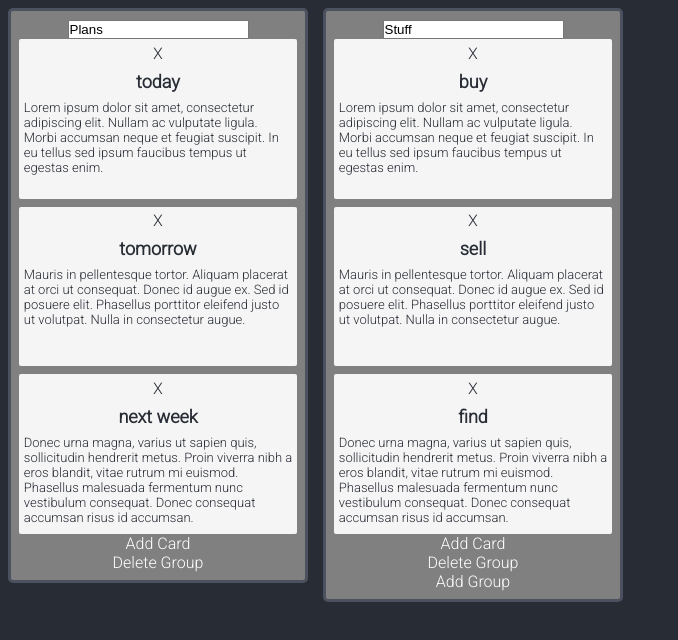
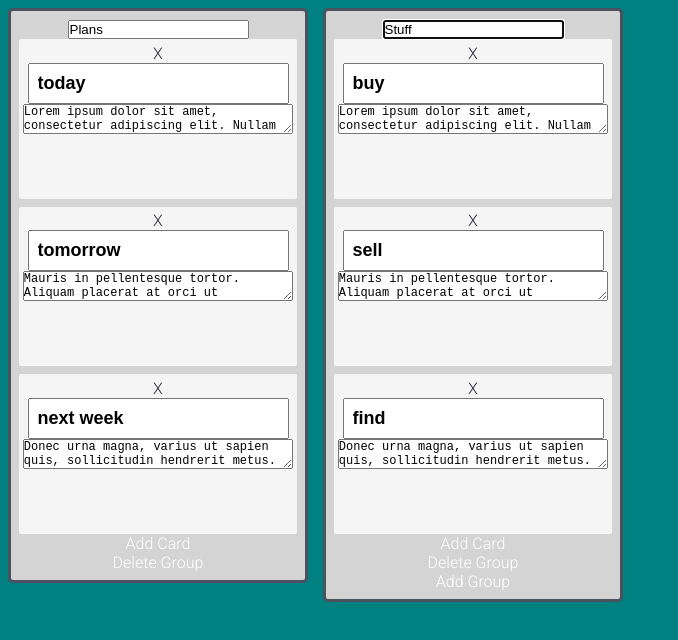
Before and after one commit to lennox-davidlevy/dragdrop, a React (Create React App) app: page / in a window 1280 px wide. Shown: the top 640 px of the page, without its empty margins (0-678 px from the left). Built offline with nearby package versions, Linux system fonts and the light colour scheme.

Commit message:
basic functionality complete

```diff
--- a/src/App.css
+++ b/src/App.css
@@ -8,7 +8,9 @@
 }
 
 .App-header {
-  background-color: #282c34;
+  /* background-color: #282c34; */
+  background-color: #008080;
+
   min-height: 100vh;
   display: flex;
   color: white;
@@ -37,7 +39,8 @@ body {
 
 .drag-group {
   border: 3px solid #4b515f;
-  background-color: #6e778a;
+  /* background-color: #6e778a; */
+  background-color: #c0c0c0;
   border-radius: 5px;
   padding: 0.5rem;
 }
@@ -55,8 +58,7 @@ body {
 }
 
 .current {
-  background-color: #6c7588;
-  color: rgba(0, 0, 0, 0);
+  opacity: 0;
 }
 .drag-item:not(:last-child) {
   margin-bottom: 0.5rem;
@@ -87,7 +89,7 @@ body {
   display: -ms-flexbox; /* Not needed if autoprefixing */
   display: flex;
   margin-left: -15px; /* gutter size offset */
-  width: auto;
+  width: 100%;
 }
 .my-masonry-grid_column {
   padding-left: 15px; /* gutter size */
@@ -97,8 +99,8 @@ body {
 }
 
 /* Style your items */
-.my-masonry-grid_column > div {
+.my-masonry-grid_column > .drag-group {
   /* change div to reference your elements you put in <Masonry> */
-  background: grey;
+  background: rgb(212, 212, 212);
   margin-bottom: 15px;
 }
--- a/src/App.js
+++ b/src/App.js
@@ -1,13 +1,11 @@
 import './App.css';
 import { data } from './dummyData';
 import DragGroup from './components/DragGroup';
-import Login from './components/Login';
 
 const App = () => {
   return (
     <div className="App">
       <div className="App-header">
-        {/* <Login /> */}
         <DragGroup data={data} />
       </div>
     </div>
--- a/src/components/DragGroup.js
+++ b/src/components/DragGroup.js
@@ -6,9 +6,16 @@ import Masonry from 'react-masonry-css';
 const DragContainer = ({ data }) => {
   const [list, setList] = useState(data);
   const [current, setCurrent] = useState(false);
-  const [editTitle, setEditTitle] = useState(false);
+  const [newGroupCheck, setNewGroupCheck] = useState(true);
   const dragItem = useRef();
   const dragNode = useRef();
+
+  useEffect(() => {
+    const loc = `${list.length - 1}input`;
+    const newGroupInput = document.getElementById(loc);
+    newGroupInput.focus();
+    setNewGroupCheck(false);
+  }, [newGroupCheck]);
 
   const handleDragStart = (e, params) => {
     dragItem.current = params;
@@ -74,6 +81,7 @@ const DragContainer = ({ data }) => {
     };
     newList.push(currentGroup);
     setList(newList);
+    setNewGroupCheck(true);
   };
 
   const deleteGroup = (groupIdx) => {
@@ -91,9 +99,9 @@ const DragContainer = ({ data }) => {
   };
 
   const breakpointColumnsObj = {
-    default: 4,
+    default: 2,
     1100: 3,
-    700: 2,
+    900: 2,
     500: 1,
   };
 
@@ -104,13 +112,23 @@ const DragContainer = ({ data }) => {
     setList(tempList);
   };
 
+  const handleItemInputChange = (e, index, itemIndex) => {
+    const { name, value } = e.target;
+    const tempList = JSON.parse(JSON.stringify(list));
+    tempList[index]['items'][itemIndex] = {
+      ...tempList[index]['items'][itemIndex],
+      [name]: value,
+    };
+    setList(tempList);
+  };
+
   const items = list.map((item, groupIdx) => {
-    const { title, items } = item;
+    const { items } = item;
     const groupId = item.id;
     return (
       <div
         key={groupIdx}
-        id={groupId}
+        // id={groupId}
         onDragEnter={
           current && !item.items.length
             ? (e) => handleDragEnter(e, { groupIdx, itemIdx: 0 })
@@ -119,6 +137,7 @@ const DragContainer = ({ data }) => {
         className="drag-group"
       >
         <input
+          id={`${groupIdx}input`}
           className="title-text"
           type="text"
           value={list[groupIdx]['title']}
@@ -126,6 +145,7 @@ const DragContainer = ({ data }) => {
           onChange={(e) => handleInputChange(e, groupIdx)}
         />
         <DragItems
+          list={list}
           items={items}
           groupIdx={groupIdx}
           groupId={groupId}
@@ -134,6 +154,7 @@ const DragContainer = ({ data }) => {
           handleDragStart={handleDragStart}
           getStyles={getStyles}
           deleteCard={deleteCard}
+          handleInputChange={handleItemInputChange}
         />
         <Button clickHandler={addCard} item={groupIdx} title="Add Card" />
         <Button
--- a/src/components/DragItems.js
+++ b/src/components/DragItems.js
@@ -1,36 +1,67 @@
 import React from 'react';
-import Item from './Item';
 
 const DragItems = ({
+  list,
   items,
   groupIdx,
   groupId,
   current,
   handleDragEnter,
   handleDragStart,
+  handleInputChange,
   getStyles,
   deleteCard,
 }) => {
   return (
     <div>
       {items.map((item, itemIdx) => {
-        const { title, content } = item;
         const itemId = item.id;
         return (
-          <Item
+          <div
+            onDragEnter={
+              current
+                ? (e) =>
+                    handleDragEnter(e, {
+                      groupIdx,
+                      groupId,
+                      itemIdx,
+                      itemId: itemId,
+                    })
+                : null
+            }
+            draggable={true}
+            onDragStart={(e) =>
+              handleDragStart(e, {
+                groupIdx,
+                groupId,
+                itemIdx,
+                itemId: itemId,
+              })
+            }
             key={itemIdx}
-            groupIdx={groupIdx}
-            groupId={groupId}
-            itemIdx={itemIdx}
-            itemId={itemId}
-            current={current}
-            handleDragEnter={handleDragEnter}
-            handleDragStart={handleDragStart}
-            getStyles={getStyles}
-            title={title}
-            content={content}
-            deleteCard={deleteCard}
-          />
+            id={itemId}
+            className={current ? getStyles({ groupIdx, itemIdx }) : 'drag-item'}
+          >
+            <div
+              className="delete-item"
+              onClick={() => deleteCard(groupIdx, itemIdx)}
+            >
+              X
+            </div>
+            <input
+              name="title"
+              type="text"
+              className="item-title"
+              value={list[groupIdx]['items'][itemIdx]['title']}
+              onChange={(e) => handleInputChange(e, groupIdx, itemIdx)}
+            />
+            <textarea
+              name="content"
+              className="item-content"
+              value={list[groupIdx]['items'][itemIdx]['content']}
+              onChange={(e) => handleInputChange(e, groupIdx, itemIdx)}
+            />
+          </div>
         );
       })}
     </div>
```
Also changed, not shown: src/components/Item.js (+15 -0 lines).
